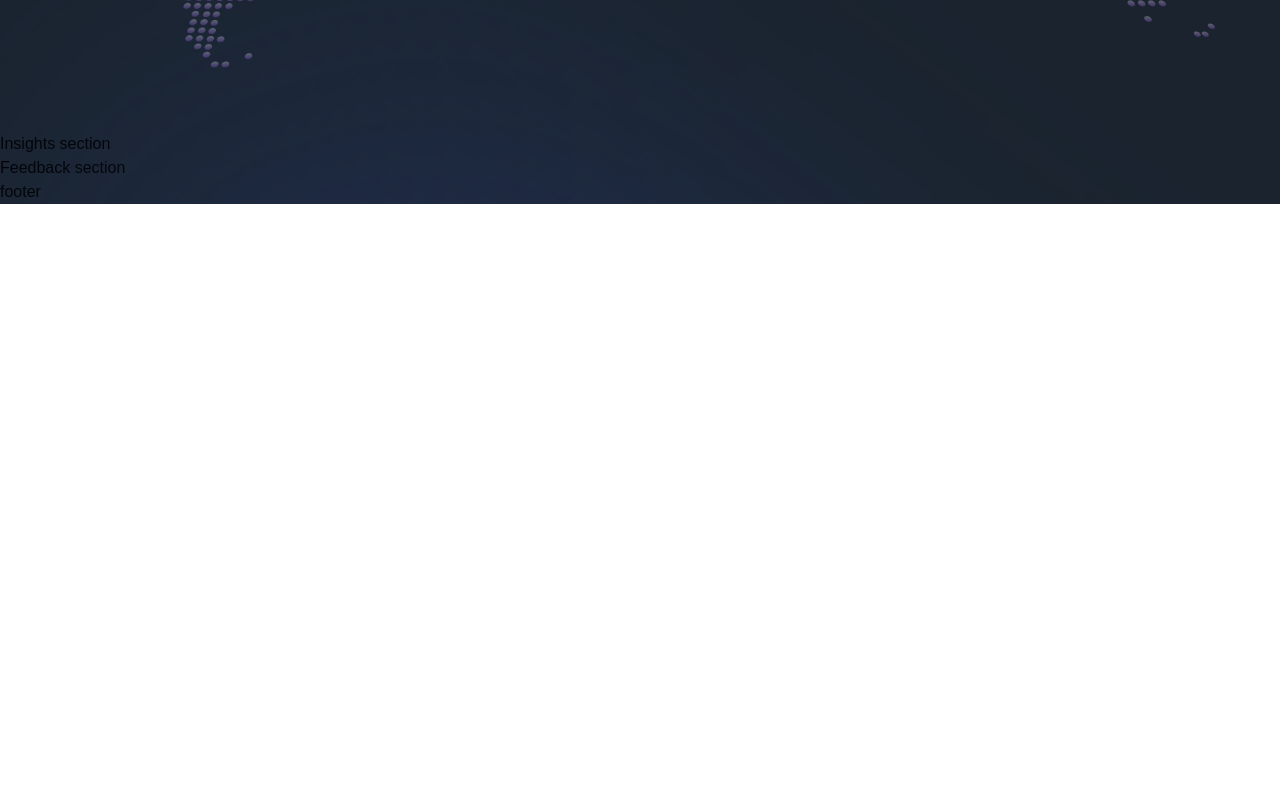
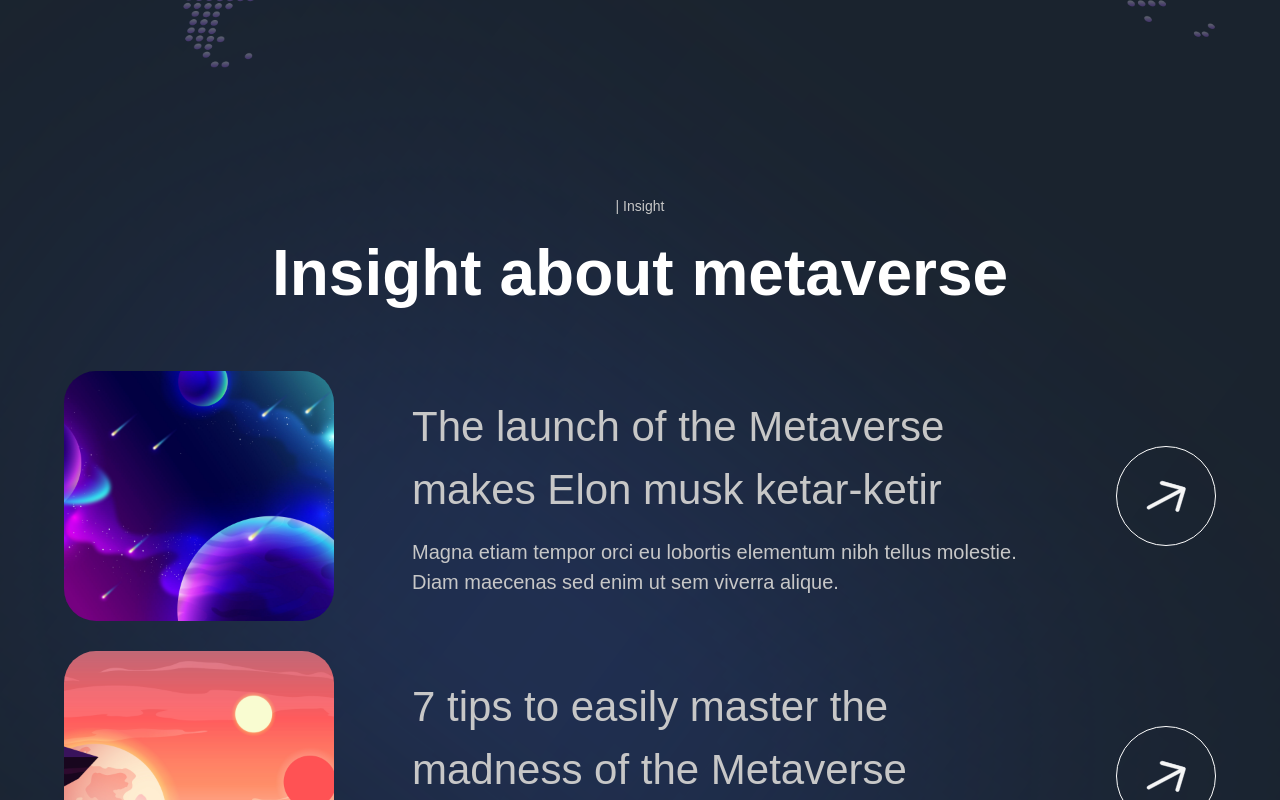
Before and after one commit to vacom13/project-metaverse, a Next.js app: page / in a window 1280 px wide. Shown: the part 5140-5940 px from the top of the page. Before the commit the page ends 5344 px from the top, so only its background shows below. Built offline with nearby package versions, Linux system fonts and the light colour scheme; a web font is replaced by a local one.

Commit message:
Insights section

```diff
--- a/components/InsightCard.jsx
+++ b/components/InsightCard.jsx
@@ -1,9 +1,34 @@
-'use client';
-
-const InsightCard = () => (
-  <div>
-    Insight Card
-  </div>
+"use client";
+import { motion } from "framer-motion";
+import { fadeIn } from "../utils/motion";
+const InsightCard = ({ imgUrl, title, subtitle, index }) => (
+  <motion.div
+    variants={fadeIn("up", "spring", index * 0.5, 1)}
+    className="flex md:flex-row flex-col gap-4"
+  >
+    <img
+      src={imgUrl}
+      alt="planet-01"
+      className="md:w-[270px] w-full h-[250px] rounded-[32px] object-cover"
+    />
+    <div className="w-full flex justify-between items-center">
+      <div className="flex-1 md:ml-[62px] flex flex-col max-w-[650px]">
+        <h4 className="font-normal lg:text-[42px] text-[26px] text-secondary-white">
+          {title}
+        </h4>
+        <p className="mt-[16px] font-normal lg:text-[20px] text-[14px] text-secondary-white">
+          {subtitle}
+        </p>
+      </div>
+      <div className="lg:flex hidden items-center justify-center w-[100px] h-[100px] rounded-full bg-transparent border-[1px] border-white">
+        <img
+          src="arrow.svg"
+          alt="arrow"
+          className="w-[40%] h-[40%] object-contain"
+        />
+      </div>
+    </div>
+  </motion.div>
 );
 
 export default InsightCard;
--- a/sections/Insights.jsx
+++ b/sections/Insights.jsx
@@ -1,8 +1,27 @@
-'use client';
+"use client";
+import { motion } from "framer-motion";
+import { TypingText, TitleText, InsightCard } from "../components";
+import styles from "../styles";
+import { staggerContainer } from "../utils/motion";
+import { insights } from "../constants";
 
 const Insights = () => (
-  <section>
-    Insights section
+  <section className={`${styles.paddings} relative z-10`}>
+    <motion.div
+      variants={staggerContainer}
+      initial="hidden"
+      whileInView="show"
+      viewport={{ once: false, amount: 0.25 }}
+      className={`${styles.innerWidth} mx-auto flex flex-col`}
+    >
+      <TypingText title="| Insight" textStyles="text-center" />
+      <TitleText title="Insight about metaverse" textStyles="text-center" />
+      <div className="mt-[50px] flex flex-col gap-[30px]">
+        {insights.map((insight, index) => (
+          <InsightCard key={`insight-${index}`} {...insight} index={index + 1} />
+        ))}
+      </div>
+    </motion.div>
   </section>
 );
 
```
